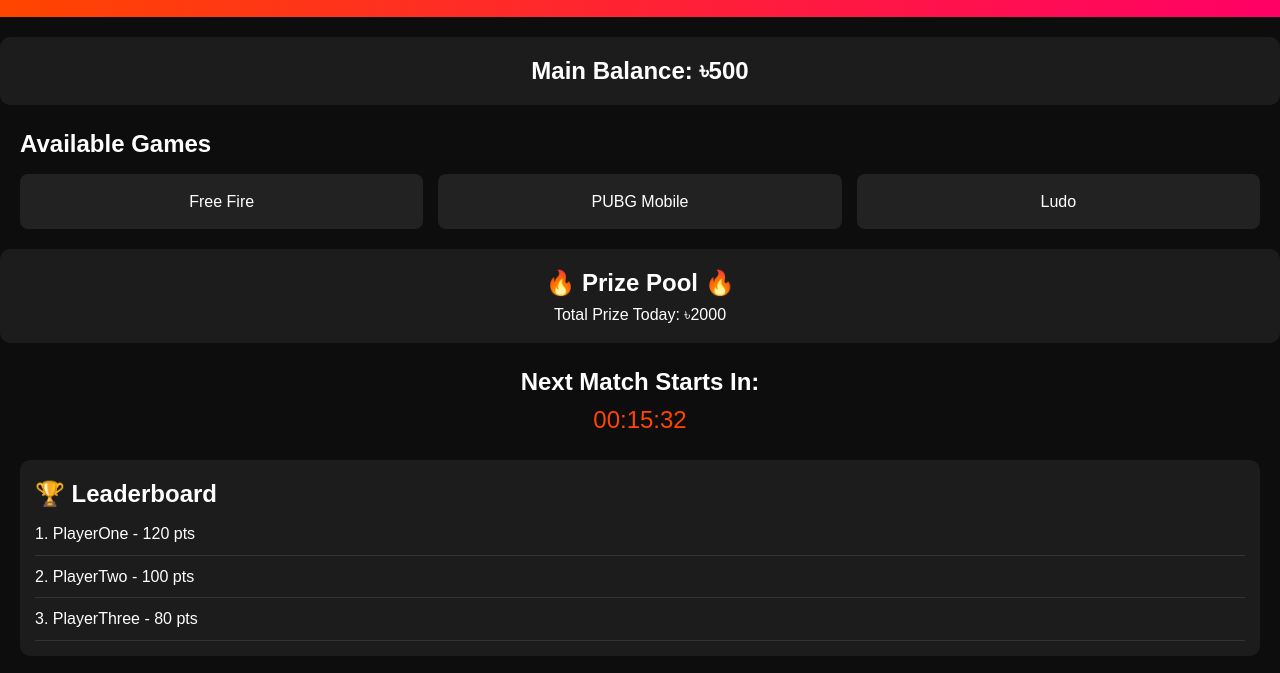
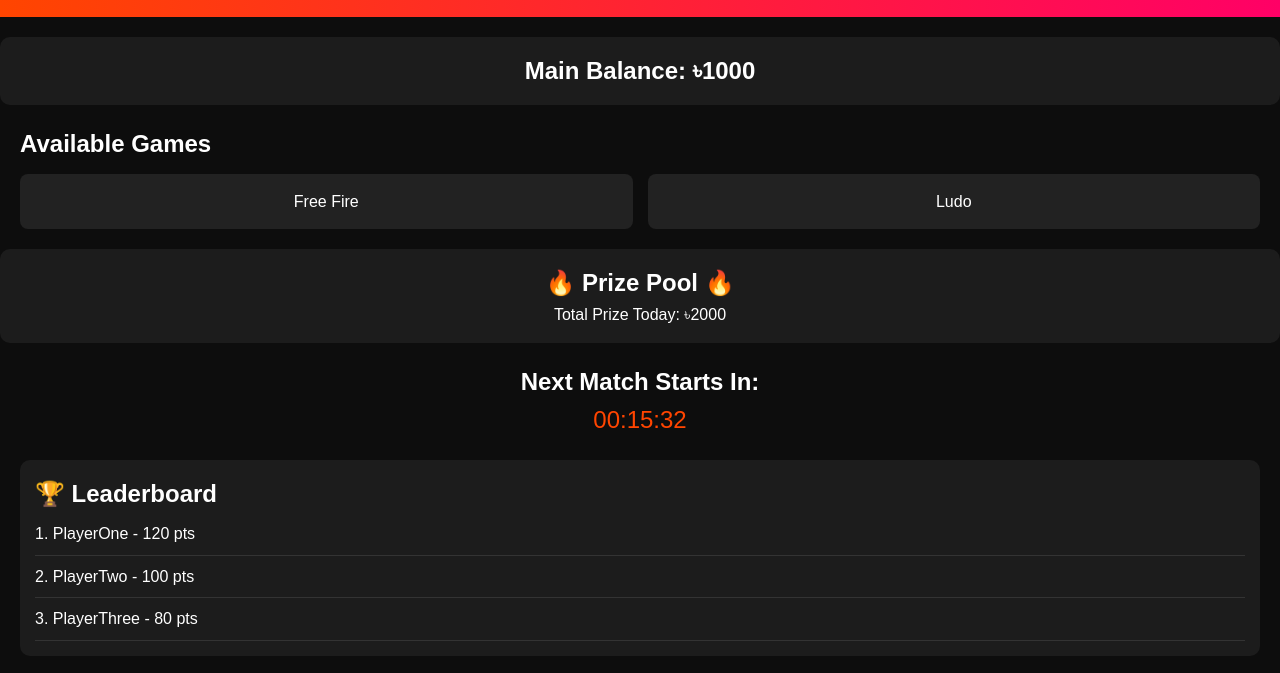
Before and after one commit to sunnyahmed70000/Tournix, a plain HTML site: page index.html in a window 1280 px wide. Shown: the part 118-791 px from the top of the page. Drawn offline with Linux system fonts and the light colour scheme.

Commit message:
Update index.html

```diff
--- a/index.html
+++ b/index.html
@@ -15,7 +15,7 @@
 
   <!-- Balance Section -->
   <section class="balance">
-    <h2>Main Balance: ৳500</h2>
+    <h2>Main Balance: ৳1000</h2>
   </section>
 
   <!-- Game List -->
@@ -23,7 +23,6 @@
     <h2>Available Games</h2>
     <div class="game-list">
       <div class="game-card">Free Fire</div>
-      <div class="game-card">PUBG Mobile</div>
       <div class="game-card">Ludo</div>
     </div>
   </section>
```
